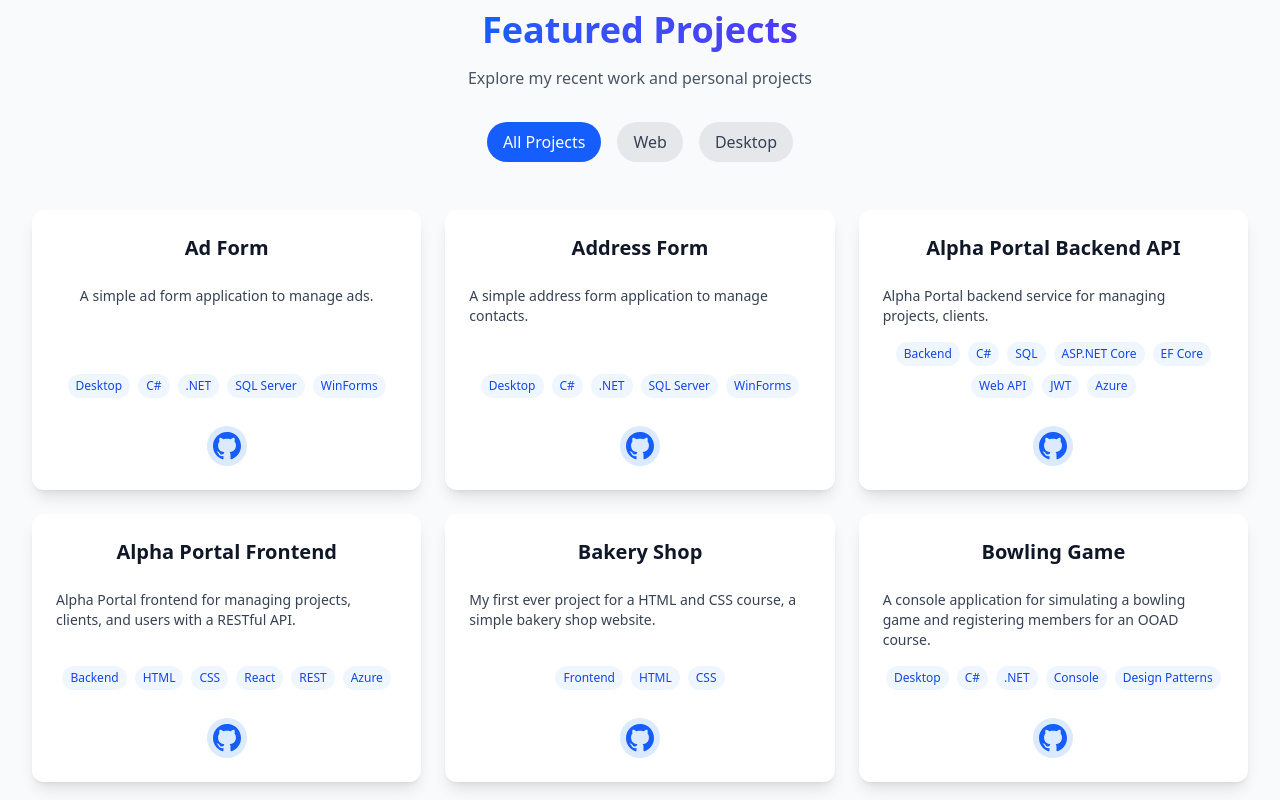
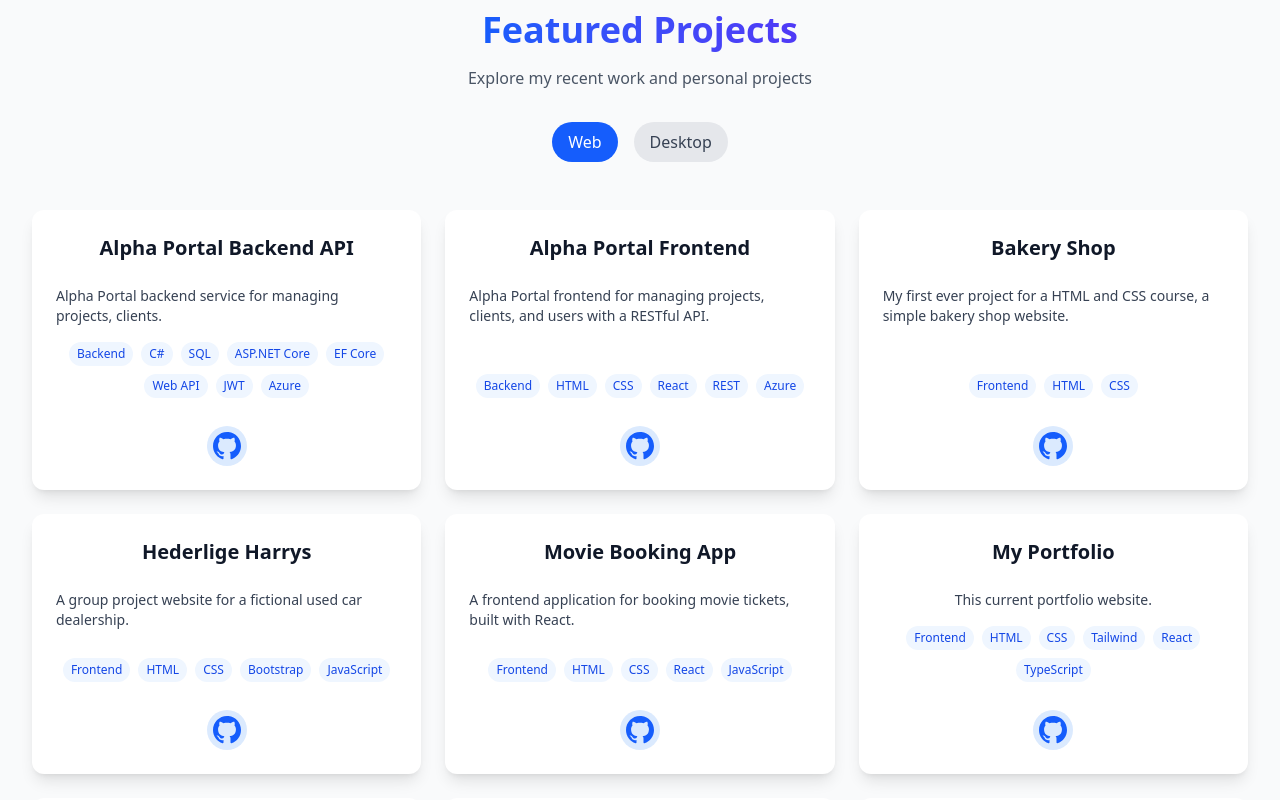
Before and after one commit to RamiObaid92/Portfolio, a React (Vite) app: page / in a window 1280 px wide. Shown: the part 2600-3400 px from the top of the page. Built offline with nearby package versions, Linux system fonts and the light colour scheme.

Commit message:
Removes 'all' projects filter option
Simplifies the project filtering logic by removing the "all" category.

The component now defaults to filtering by the "Web" category, removing the need to handle the "all" case in the filtering logic and initial state.

```diff
--- a/src/components/Projects.tsx
+++ b/src/components/Projects.tsx
@@ -12,7 +12,7 @@ const sortedProjectsData = [...projectsData].sort((a, b) =>
 );
 
 const Projects: FC = () => {
-  const [filter, setFilter] = useState<ProjectCategory | "all">("all");
+  const [filter, setFilter] = useState<ProjectCategory>("Web");
   const gridRef = useRef<HTMLDivElement>(null);
   const hasInitialized = useRef(false);
 
@@ -30,14 +30,10 @@ const Projects: FC = () => {
   };
 
   const filteredProjects = useMemo(() => {
-    if (filter === "all") {
-      return sortedProjectsData;
-    }
     return sortedProjectsData.filter((project) => project.category === filter);
   }, [filter]);
 
-  const filters: { label: string; value: ProjectCategory | "all" }[] = [
-    { label: "All Projects", value: "all" },
+  const filters: { label: string; value: ProjectCategory }[] = [
     { label: "Web", value: "Web" },
     { label: "Desktop", value: "Desktop" },
   ];
```
